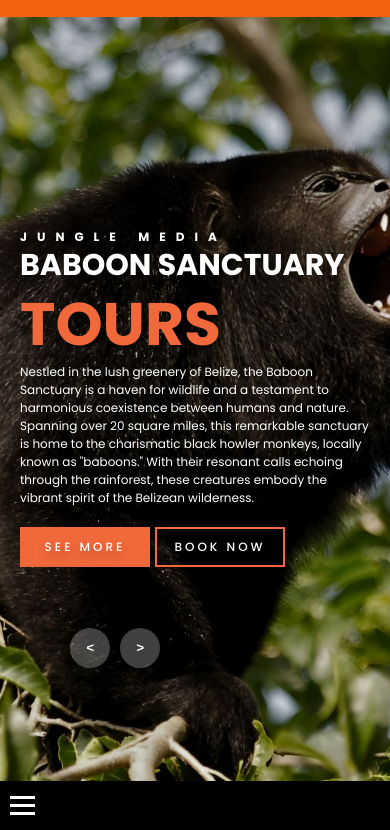
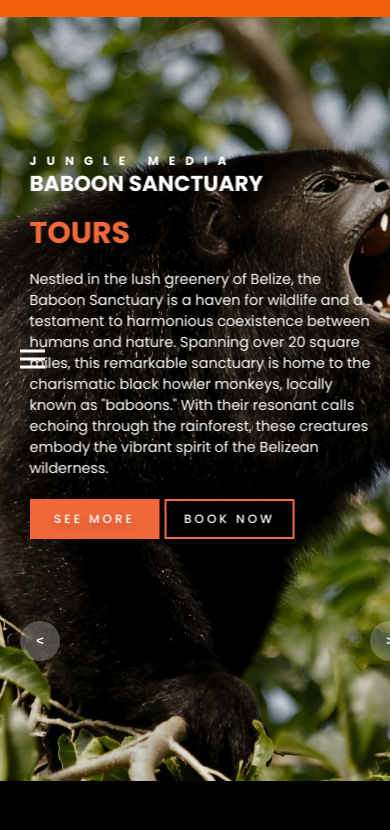
Before and after one commit to JungleMediaBz/Jungle-Media-Belize, a plain HTML site: page index.html in a window 390 px wide. Shown: the part 63-893 px from the top of the page. After the commit the page ends 844 px from the top, so only its background shows below. Drawn offline with Linux system fonts and the light colour scheme; a script that the page names is missing.

Commit message:
Add files via upload

```diff
--- a/style.css
+++ b/style.css
@@ -137,29 +137,33 @@
 /* Adjust content positioning */
 .carousel .list .item .content {
     position: absolute;
-    top: 25%; /* Adjust if needed */
-    width: 1140px;
-    max-width: 80%;
+    top: 20%;
+    width: 80%;
+    max-width: 900px;
     left: 50%;
     transform: translateX(-50%);
-    padding-right: 30%;
-    box-sizing: border-box;
+    padding-right: 20%;
     color: #fff;
     text-shadow: 0 5px 10px #0004;
 }
+
 .carousel .list .item .author{
     font-weight: bold;
     letter-spacing: 10px;
 }
+
 .carousel .list .item .title,
 .carousel .list .item .topic{
-    font-size: 5em;
+    font-size: 2.5em;
     font-weight: bold;
     line-height: 1.3em;
+    margin-bottom: 1rem;
 }
+
 .carousel .list .item .topic{
     color: #f1683a;
 }
+
 .carousel .list .item .buttons{
     display: grid;
     grid-template-columns: repeat(2, 130px);
@@ -167,6 +171,7 @@
     gap: 5px;
     margin-top: 20px;
 }
+
 .carousel .list .item .buttons .btn {
     border: none;
     background-color: #f1683a; /* Orange background */
@@ -195,6 +200,7 @@
 .carousel .list .item .buttons .book-now:hover {
     background-color: #f1683a; /* Fill with orange on hover */
 }
+
 /* thumbail */
 .thumbnail{
     position: absolute;
@@ -205,18 +211,21 @@
     display: flex;
     gap: 20px;
 }
+
 .thumbnail .item{
     width: 150px;
     height: 220px;
     flex-shrink: 0;
     position: relative;
 }
+
 .thumbnail .item img{
     width: 100%;
     height: 100%;
     object-fit: cover;
     border-radius: 20px;
 }
+
 .thumbnail .item .content{
     color: #fff;
     position: absolute;
@@ -224,24 +233,27 @@
     left: 10px;
     right: 10px;
 }
+
 .thumbnail .item .content .title{
     font-weight: 500;
 }
+
 .thumbnail .item .content .description{
     font-weight: 300;
 }
+
 /* arrows */
 .arrows{
     position: absolute;
-    top: 80%;
-    right: 52%;
-    z-index: 100;
-    width: 300px;
-    max-width: 30%;
+    top: 50%;
+    transform: translateY(-50%);
+    width: 100%;
     display: flex;
-    gap: 10px;
-    align-items: center;
+    justify-content: space-between;
+    padding: 0 20px;
+    z-index: 1;
 }
+
 .arrows button{
     width: 40px;
     height: 40px;
@@ -253,6 +265,7 @@
     font-weight: bold;
     transition: .5s;
 }
+
 .arrows button:hover{
     background-color: #fff;
     color: #000;
@@ -276,6 +289,7 @@
     opacity: 0;
     animation: showContent .5s 1s linear 1 forwards;
 }
+
 @keyframes showContent{
     to{
         transform: translateY(0px);
@@ -283,18 +297,23 @@
         opacity: 1;
     }
 }
+
 .carousel .list .item:nth-child(1) .content .title{
     animation-delay: 1.2s!important;
 }
+
 .carousel .list .item:nth-child(1) .content .topic{
     animation-delay: 1.4s!important;
 }
+
 .carousel .list .item:nth-child(1) .content .des{
     animation-delay: 1.6s!important;
 }
+
 .carousel .list .item:nth-child(1) .content .buttons{
     animation-delay: 1.8s!important;
 }
+
 /* create animation when next click */
 .carousel.next .list .item:nth-child(1) img{
     width: 150px;
@@ -305,6 +324,7 @@
     border-radius: 30px;
     animation: showImage .5s linear 1 forwards;
 }
+
 @keyframes showImage{
     to{
         bottom: 0;
@@ -319,15 +339,18 @@
     overflow: hidden;
     animation: showThumbnail .5s linear 1 forwards;
 }
+
 .carousel.prev .list .item img{
     z-index: 100;
 }
+
 @keyframes showThumbnail{
     from{
         width: 0;
         opacity: 0;
     }
 }
+
 .carousel.next .thumbnail{
     animation: effectNext .5s linear 1 forwards;
 }
@@ -354,11 +377,11 @@
 .carousel.prev .time{
     animation: runningTime 3s linear 1 forwards;
 }
+
 @keyframes runningTime{
     from{ width: 100%}
     to{width: 0}
 }
-
 
 /* prev click */
 
@@ -372,6 +395,7 @@
     bottom: 0;
     left: 0;
 }
+
 @keyframes outFrame{
     to{
         width: 150px;
@@ -387,10 +411,12 @@
     opacity: 0;
     animation: showThumbnail .5s linear 1 forwards;
 }
+
 .carousel.next .arrows button,
 .carousel.prev .arrows button{
     pointer-events: none;
 }
+
 .carousel.prev .list .item:nth-child(2) .content .author,
 .carousel.prev .list .item:nth-child(2) .content .title,
 .carousel.prev .list .item:nth-child(2) .content .topic,
@@ -407,14 +433,17 @@
         opacity: 0;
     }
 }
+
 @media screen and (max-width: 678px) {
     .carousel .list .item .content{
         padding-right: 0;
     }
+
     .carousel .list .item .content .title{
         font-size: 30px;
     }
 }
+
 /* Booking Form Styles */
 .booking-container {
     max-width: 800px;
@@ -512,7 +541,9 @@
         grid-template-columns: 1fr;
         gap: 1rem;
     }
-}/* Tour Page Styles */
+}
+
+/* Tour Page Styles */
 .tour-page {
     margin-top: 80px; /* Account for fixed header */
 }
@@ -783,9 +814,12 @@
 
 /* Mobile Navigation Styles */
 .burger-menu {
+    position: absolute;
+    top: 50%;
+    left: 20px;
+    transform: translateY(-50%);
+    z-index: 1001;
     display: none;
-    cursor: pointer;
-    padding: 10px;
 }
 
 .burger-menu div {
@@ -801,7 +835,6 @@
     /* Navigation */
     .burger-menu {
         display: block;
-        z-index: 1001;
     }
 
     .nav-links {
@@ -849,8 +882,22 @@
 
     .carousel .list .item .content {
         padding: 20px;
-        width: 100%;
-        max-width: 100%;
+        width: 90%;
+        top: 15%;
+        padding-right: 0;
+    }
+
+    .carousel .list .item .content .title {
+        font-size: 1.8em;
+    }
+
+    .carousel .list .item .content .des {
+        font-size: 0.9rem;
+    }
+
+    .carousel .arrows {
+        top: auto;
+        bottom: 100px;
     }
 
     /* Tour Pages */
```
